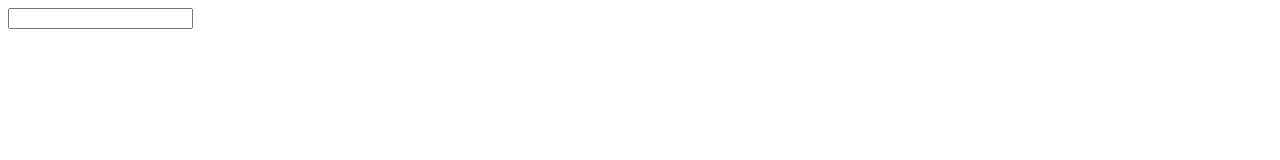
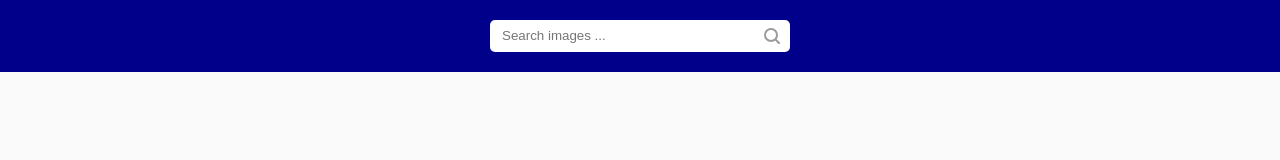
Before and after one commit to olhazhokhova/goit-js-hw-11, a website built with Parcel: page src/index.html in a window 1280 px wide. Built offline with nearby package versions, Linux system fonts and the light colour scheme.

Commit message:
add markup

```diff
--- a/src/css/styles.css
+++ b/src/css/styles.css
@@ -0,0 +1,60 @@
+* {
+  box-sizing: border-box;
+}
+
+body {
+  font-family: -apple-system, BlinkMacSystemFont, 'Segoe UI', Roboto, Oxygen, Ubuntu, Cantarell,
+    'Open Sans', 'Helvetica Neue', sans-serif;
+  -webkit-font-smoothing: antialiased;
+  -moz-osx-font-smoothing: grayscale;
+  background-color: #fafafa;
+  color: #212121;
+  line-height: 1.5;
+  margin: 0;
+}
+
+.search-container {
+  background-color: darkblue;
+  padding: 20px;
+  text-align: center;
+}
+
+form {
+  position: relative;
+  width: 300px;
+  margin: auto;
+}
+
+input {
+  outline: 0;
+  min-width: 300px;
+  line-height: 30px;
+  border: 0 none;
+  border-radius: 5px;
+  text-indent: 10px;
+}
+
+.search-btn {
+  background-color: transparent;
+  border: 0 none;
+  outline: 0;
+  position: absolute;
+  right: 0;
+  top: 0;
+  bottom: 0;
+  padding: 0 10px;
+  cursor: pointer;
+  color: #9b9b9b;
+}
+
+.search-btn:hover {
+  color: darkblue;
+}
+
+.search-btn svg {
+  stroke: currentColor;
+  width: 16px;
+  display: inline-block;
+  vertical-align: middle;
+  margin-top: -2px;
+}
--- a/src/index.html
+++ b/src/index.html
@@ -10,7 +10,15 @@
 
 <body>
   <div class="search-container">
-    <input type="text" id="search-image" />
+    <form class="search-form">
+      <input type="text" id="search-image" placeholder="Search images ..."/>
+      <button class="search-btn">
+        <svg xmlns="http://www.w3.org/2000/svg" fill="none" viewBox="0 0 16 16" id="main--i16_search2">
+          <path d="M13 7A6 6 0 1 1 1 7a6 6 0 0 1 12 0z" stroke-width="2" stroke-miterlimit="10" />
+          <path d="M12 12l3 3" stroke-width="2" stroke-miterlimit="10" stroke-linecap="round" />
+        </svg>
+      </button>
+    </form>
   </div>
 
   <script src="index.js"></script>
```
Also changed, not shown: README.md.
